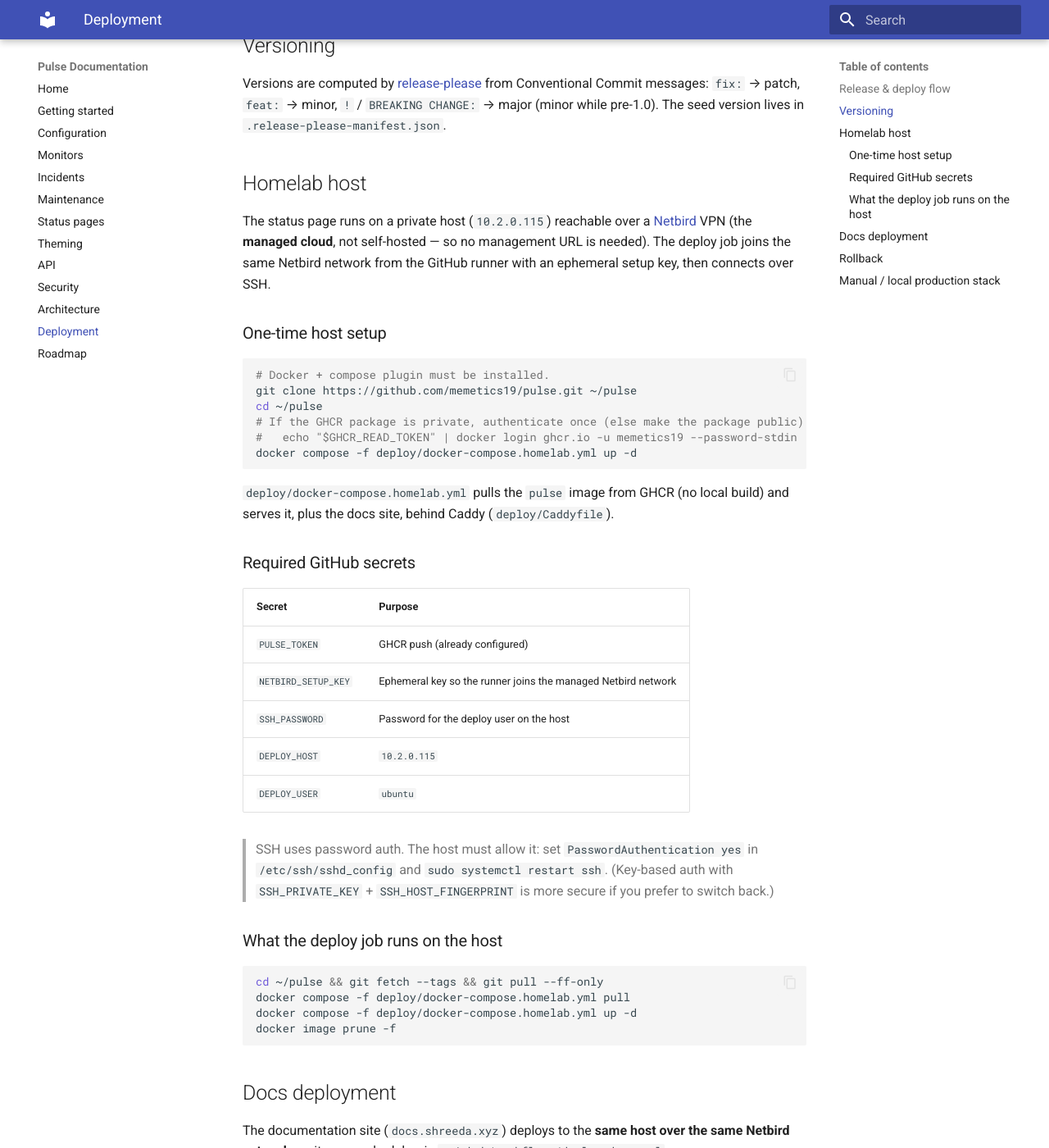
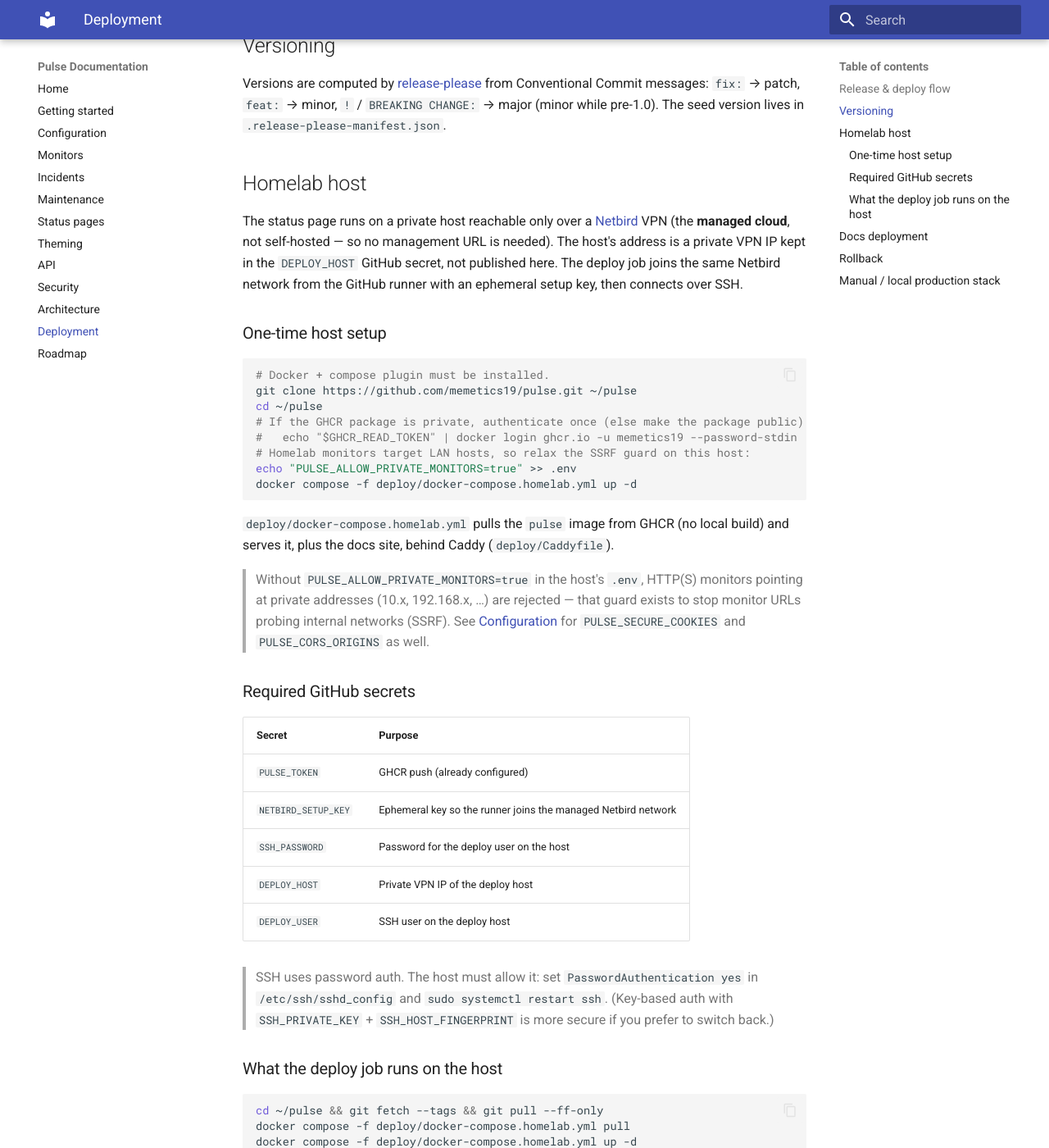
Before and after one commit to memetics19/pulse, an MkDocs documentation site: the page built from docs/deployment.md, in a window 1280 px wide and 1400 px high, scrolled down 666 px. Shown: the whole window at 82% size. Built offline with MkDocs 1.6.1 and Material for MkDocs 9.7.7, drawn with Linux system fonts in a browser that asks for light colours.

Commit message:
feat(deploy): distribute pulse as a cross-platform binary with an OS/arch-aware installer (#7)
* fix(deploy): pass security env vars through compose files

PULSE_SECURE_COOKIES and PULSE_ALLOW_PRIVATE_MONITORS must reach the container; homelab hosts monitoring LAN targets need the latter set to true.

* feat(api): harden security and fix correctness bugs

Records PR #6 for release-please: its squash-merge title was not Conventional Commits format, so it was skipped. Adds SSRF guard for monitor URLs, hashed agent tokens, login rate limiting, JSON scope parsing, configurable Secure cookies/CORS, server timeouts and body limits, scheduler reconciliation, surfaced DB errors, per-notification Slack webhooks, and a curl|sh installer.

* feat(deploy): distribute pulse as a cross-platform binary with an OS/arch-aware installer

release.yml cross-compiles static linux/macOS amd64+arm64 binaries (CGO-free, admin UI embedded) and attaches them plus SHA256SUMS to each GitHub release. install.sh now detects OS/arch, downloads and checksum-verifies the matching binary, installs it to /usr/local/bin, and sets up an auto-starting systemd service on Linux — no Docker required. Docker Compose remains documented as an alternative.

````diff
--- a/docker-compose.yml
+++ b/docker-compose.yml
@@ -13,6 +13,10 @@
       # Optional notification channels. Leave unset to disable.
       RESEND_API_KEY: ${RESEND_API_KEY:-}
       SLACK_WEBHOOK_URL: ${SLACK_WEBHOOK_URL:-}
+      # Mark session cookies Secure when serving over HTTPS.
+      PULSE_SECURE_COOKIES: ${PULSE_SECURE_COOKIES:-false}
+      # Set to "true" to let monitors target private/LAN addresses (homelab).
+      PULSE_ALLOW_PRIVATE_MONITORS: ${PULSE_ALLOW_PRIVATE_MONITORS:-false}
     volumes:
       - pulse_data:/data
     restart: unless-stopped
--- a/docs/deployment.md
+++ b/docs/deployment.md
@@ -34,10 +34,12 @@
 
 ## Homelab host
 
-The status page runs on a private host (`10.2.0.115`) reachable over a
+The status page runs on a private host reachable only over a
 [Netbird](https://netbird.io) VPN (the **managed cloud**, not self-hosted — so
-no management URL is needed). The deploy job joins the same Netbird network from
-the GitHub runner with an ephemeral setup key, then connects over SSH.
+no management URL is needed). The host's address is a private VPN IP kept in the
+`DEPLOY_HOST` GitHub secret, not published here. The deploy job joins the same
+Netbird network from the GitHub runner with an ephemeral setup key, then
+connects over SSH.
 
 ### One-time host setup
 
@@ -47,11 +49,19 @@
 cd ~/pulse
 # If the GHCR package is private, authenticate once (else make the package public):
 #   echo "$GHCR_READ_TOKEN" | docker login ghcr.io -u memetics19 --password-stdin
+# Homelab monitors target LAN hosts, so relax the SSRF guard on this host:
+echo "PULSE_ALLOW_PRIVATE_MONITORS=true" >> .env
 docker compose -f deploy/docker-compose.homelab.yml up -d
 ```
 
 `deploy/docker-compose.homelab.yml` pulls the `pulse` image from GHCR (no local
 build) and serves it, plus the docs site, behind Caddy (`deploy/Caddyfile`).
+
+> Without `PULSE_ALLOW_PRIVATE_MONITORS=true` in the host's `.env`, HTTP(S)
+> monitors pointing at private addresses (10.x, 192.168.x, …) are rejected —
+> that guard exists to stop monitor URLs probing internal networks (SSRF).
+> See [Configuration](configuration.md) for `PULSE_SECURE_COOKIES` and
+> `PULSE_CORS_ORIGINS` as well.
 
 ### Required GitHub secrets
 
@@ -60,8 +70,8 @@
 | `PULSE_TOKEN` | GHCR push (already configured) |
 | `NETBIRD_SETUP_KEY` | Ephemeral key so the runner joins the managed Netbird network |
 | `SSH_PASSWORD` | Password for the deploy user on the host |
-| `DEPLOY_HOST` | `10.2.0.115` |
-| `DEPLOY_USER` | `ubuntu` |
+| `DEPLOY_HOST` | Private VPN IP of the deploy host |
+| `DEPLOY_USER` | SSH user on the deploy host |
 
 > SSH uses password auth. The host must allow it: set `PasswordAuthentication yes`
 > in `/etc/ssh/sshd_config` and `sudo systemctl restart ssh`. (Key-based auth with
````
Also changed, not shown: README.md (+6 -4 lines), docs/getting-started.md (+20 -1 lines), 4 other files.
